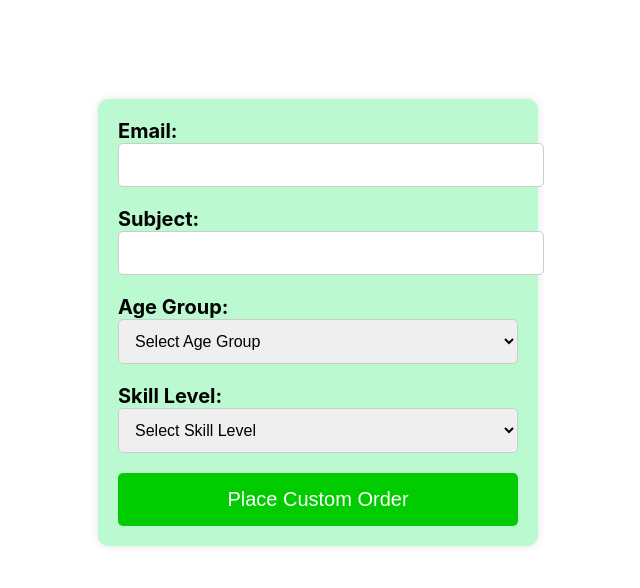
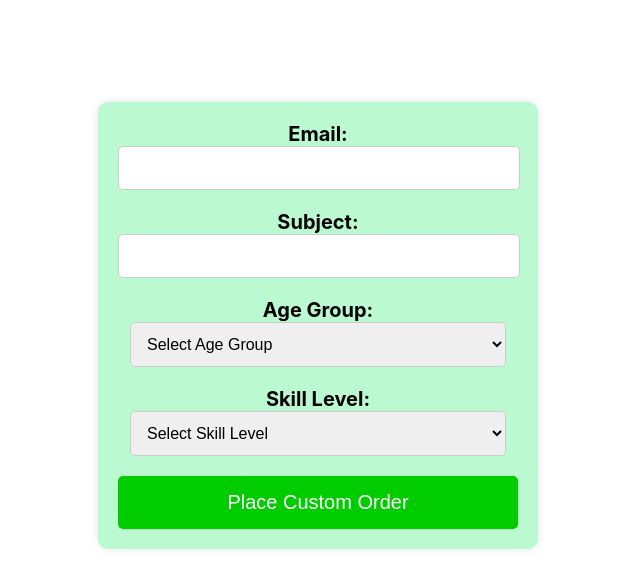
Before and after one commit to yyyasmin/react_mg, a React (Create React App) app: page /custom-order-form in a window 1280 px wide. Shown: the top 588 px of the page, without its empty margins (322-962 px from the left). Built offline with nearby package versions, Linux system fonts and the light colour scheme.

Commit message:
btn style

```diff
--- a/src/components/CustomOrderForm.jsx
+++ b/src/components/CustomOrderForm.jsx
@@ -18,31 +18,36 @@ const CustomOrderFormWrapper = styled.form`
   border-radius: 10px;
   box-shadow: 0 0 10px rgba(0, 0, 0, 0.1);
   font-size: 20px;
-  margin-top: 5px;
+  margin-top: 10px; /* Decreased margin-top */
+  margin-right: 20px; /* Added right margin */
+  margin-left: 20px; /* Added left margin */
 
   div {
     margin-bottom: 20px;
+    text-align: center; /* Center align text within div */
   }
 
   label {
     font-weight: bold;
     font-size: 20px;
+    display: block; /* Ensure label takes full width */
   }
 
   input,
   select {
-    width: 100%;
+    width: calc(100% - 24px); /* Adjusted width to leave space for padding */
     padding: 12px;
     font-size: 16px;
     border: 1px solid #ccc;
     border-radius: 5px;
+    margin: 0 auto; /* Center align input within its container */
   }
 
   button {
     width: 100%;
-    padding: 15px; /* Increased padding for bigger size */
-    font-size: 20px; /* Increased font size */
-    background-color: #00cc00; /* Green color */
+    padding: 15px;
+    font-size: 20px;
+    background-color: #00cc00;
     color: #fff;
     border: none;
     border-radius: 5px;
@@ -137,7 +142,7 @@ const CustomOrderForm = () => {
             <option value="advanced">Advanced</option>
           </select>
         </div>
-        <button type="submit">Place Custom Order</button> {/* Updated button text */}
+        <button type="submit">Place Custom Order</button>
       </CustomOrderFormWrapper>
     </FormContainer>
   );
```
